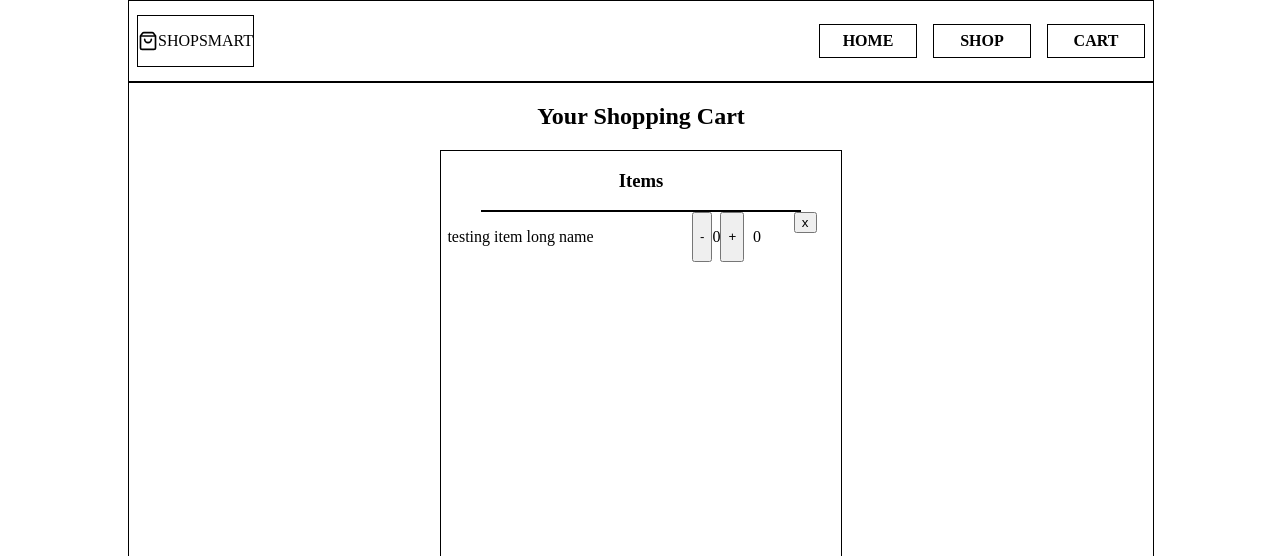
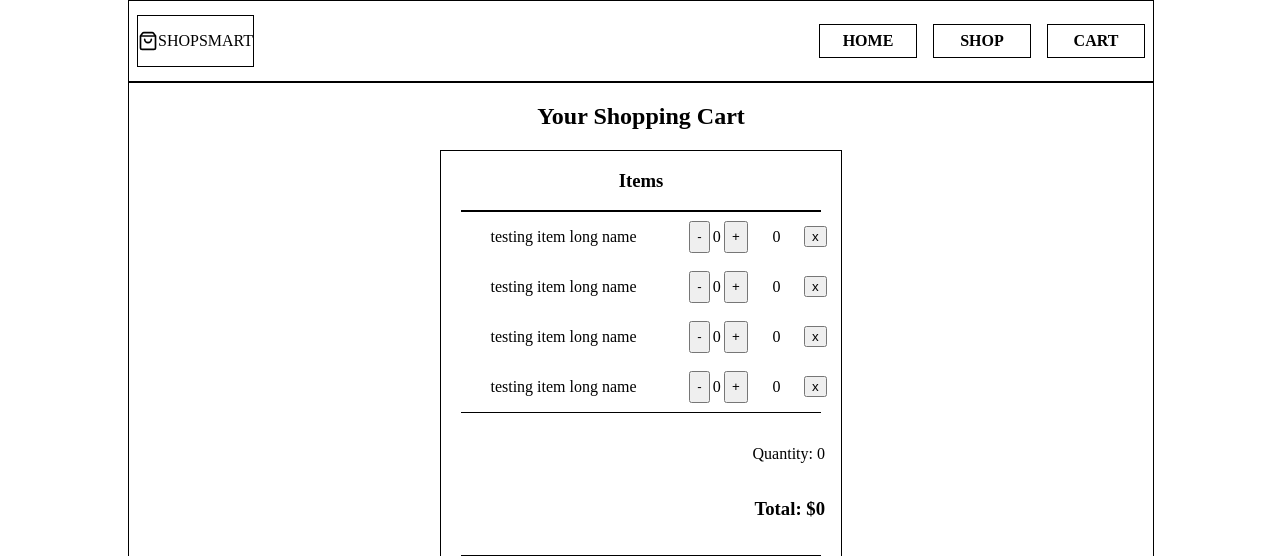
Before and after one commit to SMaseko-dev/shopping-cart, a React (Vite) app: page /cartpage in a window 1280 px wide. Shown: the top 556 px of the page. Built offline with nearby package versions, Linux system fonts and the light colour scheme.

Commit message:
added item structure into cart page
modified the css

```diff
--- a/src/pages/Cartpage.css
+++ b/src/pages/Cartpage.css
@@ -25,7 +25,7 @@
 
 #border-line{
     height: 0.1rem;
-    width: 80%;
+    width: 90%;
     margin-left: auto;
     margin-right: auto;
     background-color: black;
@@ -34,9 +34,10 @@
 
 #order-item{
     display: grid;
-    grid-template-columns: 6fr 1.5fr 1fr 1fr;
+    grid-template-columns: 6fr 2fr 1fr 1fr;
     margin-left: 0.4rem;
     margin-right: 0.4rem;
+    place-items: center;
 }
 
 #id-text{
@@ -46,4 +47,19 @@
 #quantity-buttons{
     display: flex;
     flex-direction: row;
+    justify-content: center;
+    align-items: center;
+    gap: 0.2rem;
 }
+
+
+.btn-quantity{
+    height: 2rem;
+}
+
+#total-container{
+    margin: 1rem;
+    display: flex;
+    flex-direction: column;
+    align-items: end;
+}
--- a/src/pages/Cartpage.jsx
+++ b/src/pages/Cartpage.jsx
@@ -1,7 +1,17 @@
 import "./Cartpage.css"
 import Navbar from "../components/Navbar.jsx";
+import { useState } from "react";
 
 export default function Cartpage() {
+    const [ itemCount, setItemCount ] = useState(0);
+
+    const handleIncrement = () => {
+        setItemCount(count => count + 1);
+    }
+
+    const handleDecrement = () => {
+        setItemCount(count => Math.max(0, count - 1));
+    }
 
     function Cart(){
         return (
@@ -18,19 +28,76 @@ export default function Cartpage() {
                         <p id="id-text">01</p>
                         <p id="item-name">testing item long name</p>
                         <div id="quantity-buttons">
-                            <button type="button">-</button>
+                            <button type="button" className="btn-quantity" onClick={handleDecrement}>-</button>
                             <div id="quantity-box">
-                                <p id="quantity-text">0</p>
+                                <p id="quantity-text">{itemCount ? itemCount: 0}</p>
                             </div>
-                            <button type="button">+</button>
+                            <button type="button" className="btn-quantity" onClick={handleIncrement}>+</button>
                         </div>
                         <div id="item-total-container">
                             <p id="item-total-text">0</p>
                         </div>
                         <div id="remove-btn-container">
-                            <button type="button">x</button>
+                            <button type="button" >x</button>
                         </div>
                     </div>
+                    <div id="order-item">
+                        <p id="id-text">01</p>
+                        <p id="item-name">testing item long name</p>
+                        <div id="quantity-buttons">
+                            <button type="button" className="btn-quantity">-</button>
+                            <div id="quantity-box">
+                                <p id="quantity-text">0</p>
+                            </div>
+                            <button type="button" className="btn-quantity">+</button>
+                        </div>
+                        <div id="item-total-container">
+                            <p id="item-total-text">0</p>
+                        </div>
+                        <div id="remove-btn-container">
+                            <button type="button" >x</button>
+                        </div>
+                    </div>
+                    <div id="order-item">
+                        <p id="id-text">01</p>
+                        <p id="item-name">testing item long name</p>
+                        <div id="quantity-buttons">
+                            <button type="button" className="btn-quantity">-</button>
+                            <div id="quantity-box">
+                                <p id="quantity-text">0</p>
+                            </div>
+                            <button type="button" className="btn-quantity">+</button>
+                        </div>
+                        <div id="item-total-container">
+                            <p id="item-total-text">0</p>
+                        </div>
+                        <div id="remove-btn-container">
+                            <button type="button" >x</button>
+                        </div>
+                    </div>
+                    <div id="order-item">
+                        <p id="id-text">01</p>
+                        <p id="item-name">testing item long name</p>
+                        <div id="quantity-buttons">
+                            <button type="button" className="btn-quantity">-</button>
+                            <div id="quantity-box">
+                                <p id="quantity-text">0</p>
+                            </div>
+                            <button type="button" className="btn-quantity">+</button>
+                        </div>
+                        <div id="item-total-container">
+                            <p id="item-total-text">0</p>
+                        </div>
+                        <div id="remove-btn-container">
+                            <button type="button" >x</button>
+                        </div>
+                    </div>
+                    <div id="border-line"></div>
+                    <div id="total-container">
+                        <p id="total-quantity-text">Quantity: 0</p>
+                        <h3 id="total-text">Total: $0</h3>
+                    </div>
+                    <div id="border-line"></div>
                 </div>
             </div>
             </>
```
